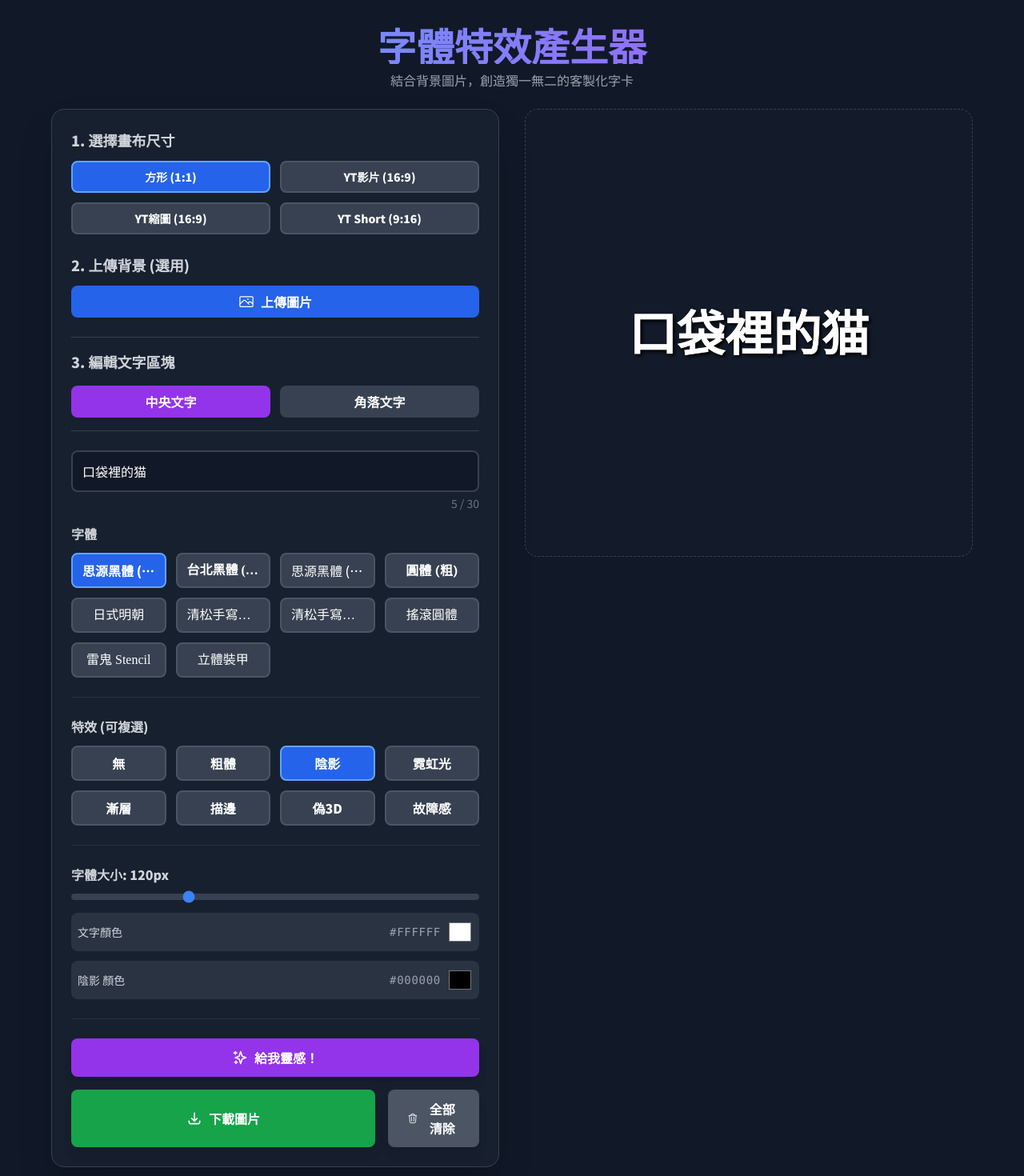
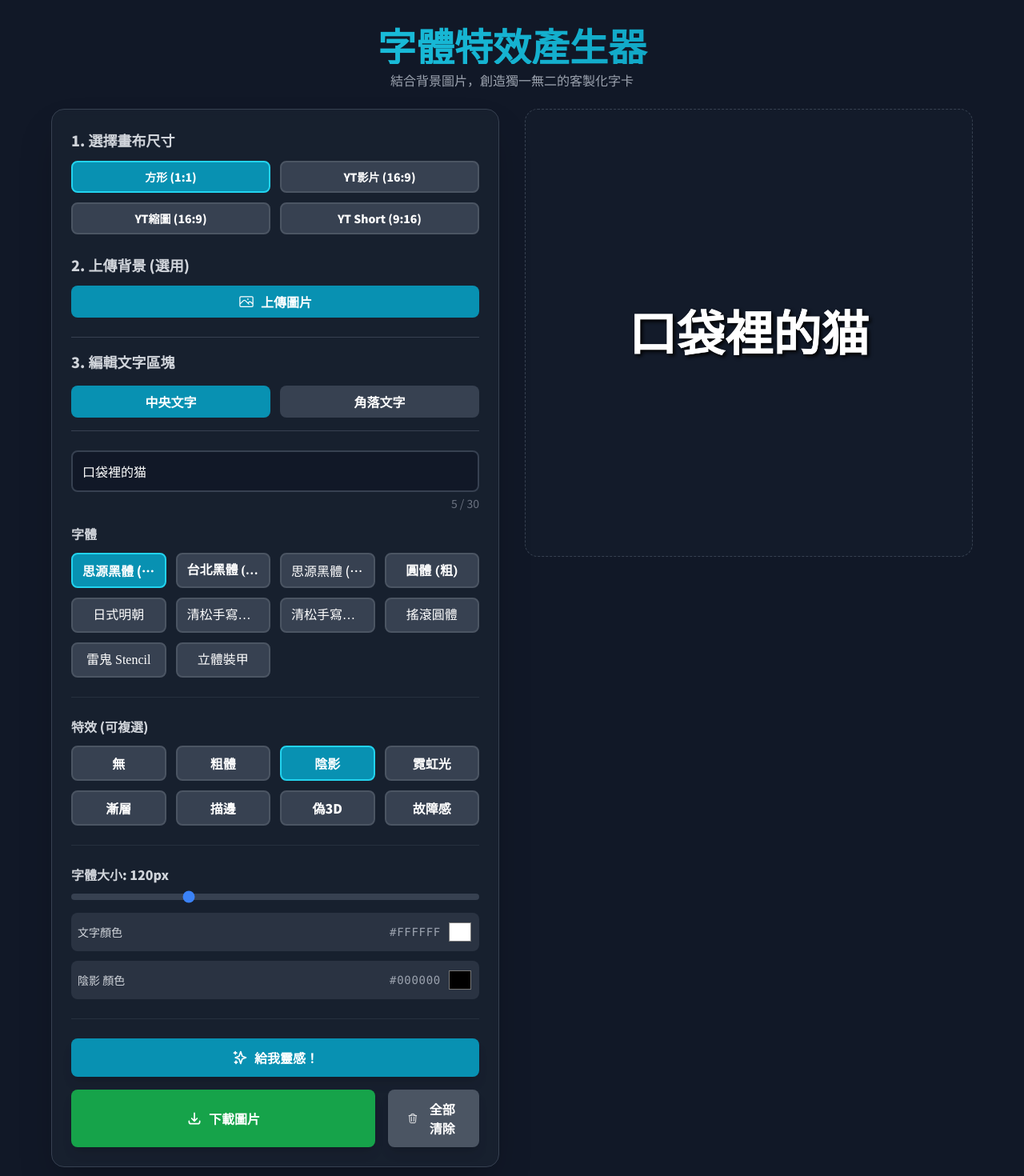
Before and after one commit to techtrekleo/font-effects-generator, a React (Vite) app: page / in a window 1280 px wide. Shown: the top 1470 px of the page at 80% size. Built offline with nearby package versions, Linux system fonts and the light colour scheme; a web font is replaced by a local one.

Commit message:
統一主題色系 - 將字體特效專案的藍色和紫色改為青色系，與音訊可視化專案保持一致

```diff
--- a/src/App.tsx
+++ b/src/App.tsx
@@ -181,7 +181,7 @@ const App: React.FC = () => {
   return (
     <div className="bg-gray-900 text-white min-h-screen flex flex-col items-center p-4 sm:p-6 lg:p-8" style={{ fontFamily: "'Noto Sans TC', sans-serif" }}>
       <header className="w-full max-w-6xl mb-6 text-center">
-        <h1 className="text-4xl sm:text-5xl font-black text-transparent bg-clip-text bg-gradient-to-r from-blue-400 to-purple-500" style={{ fontFamily: "'Noto Sans TC', sans-serif", fontWeight: 900 }}>字體特效產生器</h1>
+        <h1 className="text-4xl sm:text-5xl font-black text-transparent bg-clip-text bg-gradient-to-r from-cyan-400 to-cyan-600" style={{ fontFamily: "'Noto Sans TC', sans-serif", fontWeight: 900 }}>字體特效產生器</h1>
         <p className="text-gray-400 mt-2">結合背景圖片，創造獨一無二的客製化字卡</p>
       </header>
 
@@ -195,7 +195,7 @@ const App: React.FC = () => {
                   <button
                     key={size.id}
                     onClick={() => setCanvasSizeId(size.id)}
-                    className={`py-2 px-3 rounded-lg text-center font-semibold transition-all duration-200 border-2 text-sm truncate ${canvasSizeId === size.id ? 'bg-blue-600 border-blue-400' : 'bg-gray-700 border-gray-600 hover:bg-gray-600'}`}
+                    className={`py-2 px-3 rounded-lg text-center font-semibold transition-all duration-200 border-2 text-sm truncate ${canvasSizeId === size.id ? 'bg-cyan-600 border-cyan-400' : 'bg-gray-700 border-gray-600 hover:bg-gray-600'}`}
                     title={`${size.name} (${size.width}x${size.height})`}
                   >
                     {size.name}
@@ -208,7 +208,7 @@ const App: React.FC = () => {
             <label className="block text-lg font-semibold text-gray-300">2. 上傳背景 (選用)</label>
              <input type="file" ref={fileInputRef} onChange={handleImageUpload} accept="image/*" className="hidden" />
             <div className="flex gap-3">
-                <button onClick={() => fileInputRef.current?.click()} className="w-full flex items-center justify-center gap-2 bg-blue-600 hover:bg-blue-700 text-white font-bold py-2 px-4 rounded-lg transition">
+                <button onClick={() => fileInputRef.current?.click()} className="w-full flex items-center justify-center gap-2 bg-cyan-600 hover:bg-cyan-700 text-white font-bold py-2 px-4 rounded-lg transition">
                     <PhotoIcon /> 上傳圖片
                 </button>
                 {backgroundImage && (
@@ -222,8 +222,8 @@ const App: React.FC = () => {
           <div className="border-t border-b border-gray-700 py-4 flex flex-col gap-4">
               <label className="block text-lg font-semibold text-gray-300">3. 編輯文字區塊</label>
               <div className="grid grid-cols-2 gap-3">
-                  <button onClick={() => setActiveTab('center')} className={`py-2 px-3 rounded-lg font-semibold transition-colors ${activeTab === 'center' ? 'bg-purple-600 text-white' : 'bg-gray-700 hover:bg-gray-600'}`}>中央文字</button>
-                  <button onClick={() => setActiveTab('corner')} className={`py-2 px-3 rounded-lg font-semibold transition-colors ${activeTab === 'corner' ? 'bg-purple-600 text-white' : 'bg-gray-700 hover:bg-gray-600'}`}>角落文字</button>
+                  <button onClick={() => setActiveTab('center')} className={`py-2 px-3 rounded-lg font-semibold transition-colors ${activeTab === 'center' ? 'bg-cyan-600 text-white' : 'bg-gray-700 hover:bg-gray-600'}`}>中央文字</button>
+                  <button onClick={() => setActiveTab('corner')} className={`py-2 px-3 rounded-lg font-semibold transition-colors ${activeTab === 'corner' ? 'bg-cyan-600 text-white' : 'bg-gray-700 hover:bg-gray-600'}`}>角落文字</button>
               </div>
           </div>
 
@@ -245,7 +245,7 @@ const App: React.FC = () => {
                   <button
                     key={font.id}
                     onClick={() => setActiveTextConfig(p => ({...p, fontId: font.id}))}
-                    className={`py-2 px-3 rounded-lg text-center transition-all duration-200 border-2 text-sm sm:text-base truncate ${activeTextConfig.fontId === font.id ? 'bg-blue-600 border-blue-400' : 'bg-gray-700 border-gray-600 hover:bg-gray-600'}`}
+                    className={`py-2 px-3 rounded-lg text-center transition-all duration-200 border-2 text-sm sm:text-base truncate ${activeTextConfig.fontId === font.id ? 'bg-cyan-600 border-cyan-400' : 'bg-gray-700 border-gray-600 hover:bg-gray-600'}`}
                     style={{fontFamily: `"${font.family}"`, fontWeight: font.weight }}
                     title={font.name}
                   >
@@ -268,7 +268,7 @@ const App: React.FC = () => {
                     <button
                       key={effect.id}
                       onClick={() => handleEffectToggle(effect.id)}
-                      className={`py-2 px-3 rounded-lg text-center font-semibold transition-all duration-200 border-2 ${isActive ? 'bg-blue-600 border-blue-400' : 'bg-gray-700 border-gray-600 hover:bg-gray-600'}`}
+                      className={`py-2 px-3 rounded-lg text-center font-semibold transition-all duration-200 border-2 ${isActive ? 'bg-cyan-600 border-cyan-400' : 'bg-gray-700 border-gray-600 hover:bg-gray-600'}`}
                     >
                       {effect.name}
                     </button>
@@ -290,7 +290,7 @@ const App: React.FC = () => {
 
 
           <div className="mt-auto pt-6 border-t border-gray-700/50 flex flex-col gap-4">
-            <button onClick={handleInspiration} className="w-full flex items-center justify-center gap-2 bg-purple-600 hover:bg-purple-700 text-white font-bold py-3 px-6 rounded-lg transition-all duration-300 ease-in-out transform hover:scale-105 shadow-lg">
+            <button onClick={handleInspiration} className="w-full flex items-center justify-center gap-2 bg-cyan-600 hover:bg-cyan-700 text-white font-bold py-3 px-6 rounded-lg transition-all duration-300 ease-in-out transform hover:scale-105 shadow-lg">
               <InspirationIcon /> 給我靈感！
             </button>
             <div className="flex flex-col sm:flex-row gap-4">
```
